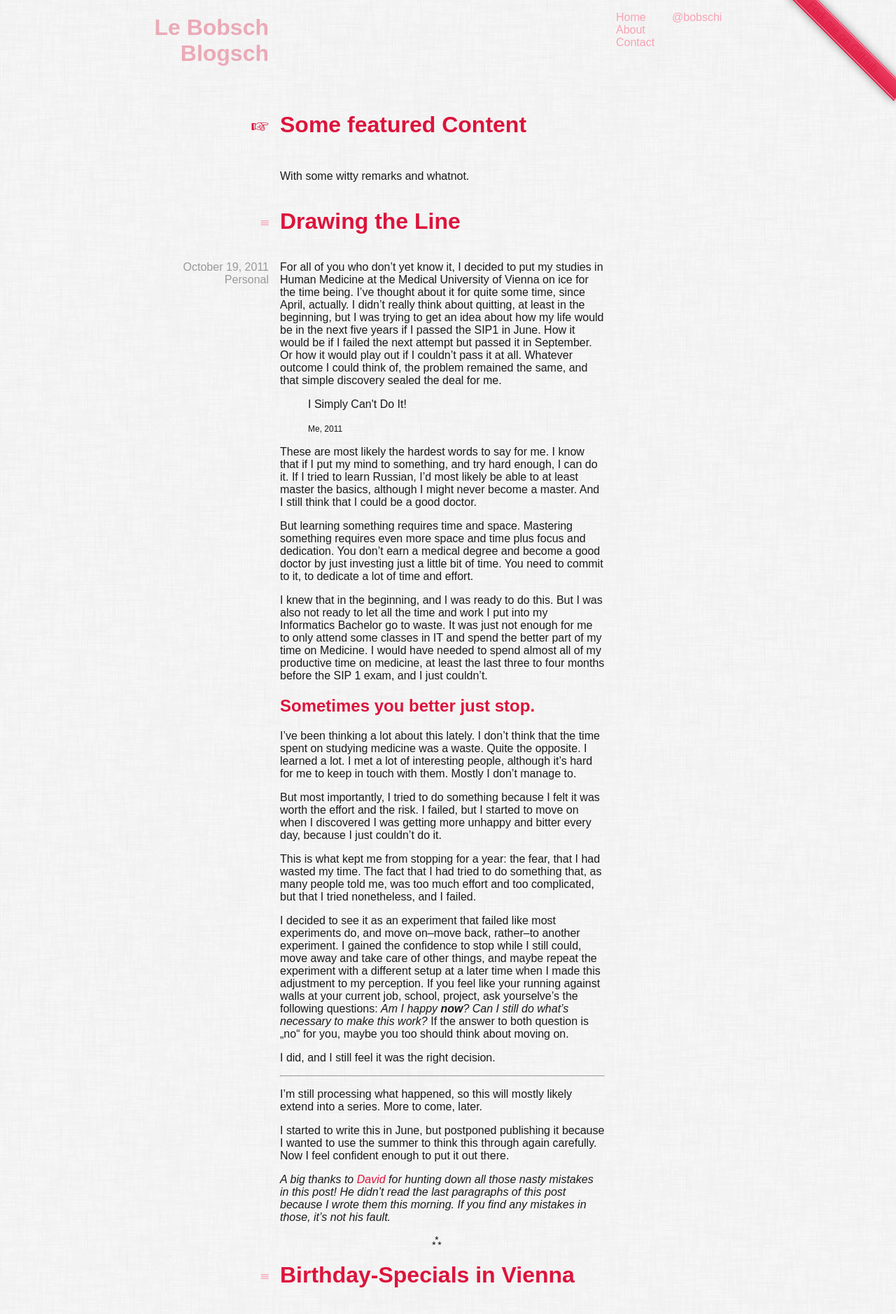
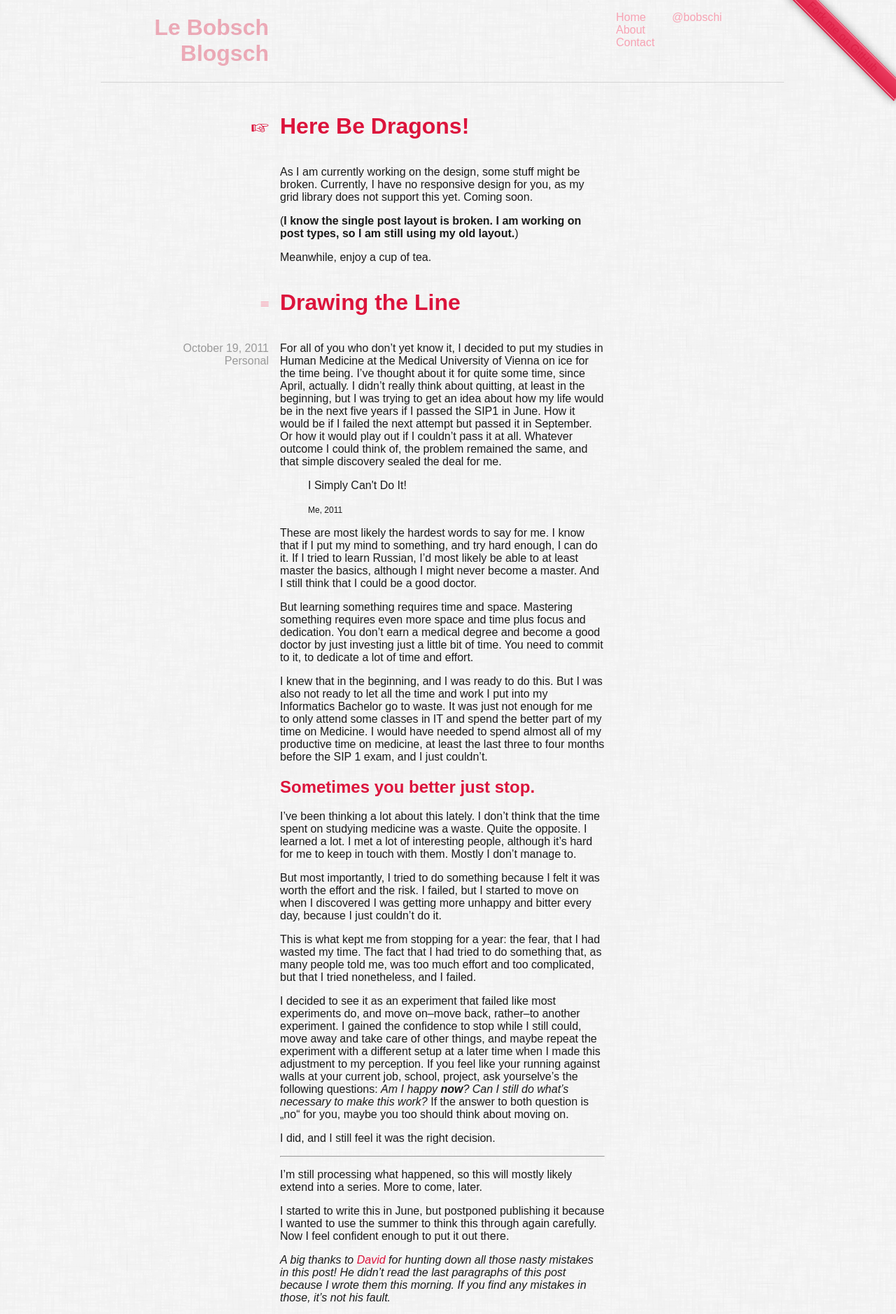
Before and after one commit to bobschi/lebobs.ch, a Jekyll site: the page built from index.html, in a window 1280 px wide. Shown: the top 1878 px of the page at 70% size. Built offline with Jekyll 4.4.1, drawn with Linux system fonts in a browser that asks for light colours; Markdown is read by kramdown in place of the engine named in the settings; the list of posts is cut into pages by our own code.

Commit message:
finetuning the index layout

```diff
--- a/css/bobschi.css
+++ b/css/bobschi.css
@@ -602,6 +602,12 @@
 .flushRight {
   text-align: right;
 }
+.fleshLeft {
+  text-align: left;
+}
+.center {
+  text-align: center;
+}
 header[role="banner"] hgroup {
   text-align: right;
 }
@@ -609,11 +615,11 @@
   padding-left: 0;
 }
 div[role="main"] article#featured .decoration {
-  margin-top: -1.5em;
+  padding-top: 0.5em;
 }
 div[role="main"] article#featured .decoration .flourish {
   font-size: 2em;
-  line-height: 1;
+  line-height: 0;
 }
 div[role="main"] article .decoration {
   text-align: right;
@@ -639,6 +645,9 @@
 }
 div[role="main"] article aside ul ul li:last-child:after {
   content: "";
+}
+div[role="main"] aside#pagination {
+  text-align: center;
 }
 div[role="main"] aside#pagination ul {
   list-style: none;
@@ -878,7 +887,7 @@
   clear: both;
 }
 header[role="banner"] {
-  margin-bottom: 1.375em;
+  margin-bottom: 1.4375em;
 }
 header[role="banner"] hgroup {
   float: left;
@@ -971,8 +980,11 @@
   margin-left: 1em;
   width: 4em;
 }
+div[role="main"] #pagination {
+  margin-top: 1.5em;
+}
 footer[role="contentinfo"] {
-  margin-top: 1.375em;
+  margin-top: 1.4375em;
 }
 footer[role="contentinfo"] #license,
 footer[role="contentinfo"] #feed,
@@ -1069,10 +1081,7 @@
   color: #f7a2b3;
 }
 header[role="banner"] {
-  border-color: rgba(255, 255, 255, 0.5);
-  border-style: solid;
-  border-width: 0;
-  border-bottom: 0.125em;
+  border-bottom: 0.0625em solid rgba(153, 153, 153, 0.333333334);
 }
 header[role="banner"] hgroup h1,
 header[role="banner"] hgroup h2 {
@@ -1099,10 +1108,7 @@
   border-bottom: 2px solid #fbd1d9;
 }
 footer[role="contentinfo"] {
-  border-color: rgba(255, 255, 255, 0.5);
-  border-style: solid;
-  border-width: 0;
-  border-bottom: 0.125em;
+  border-top: 0.0625em solid rgba(153, 153, 153, 0.333333334);
 }
 .debug {
   background: rgba(220, 20, 60, 0.25);
--- a/index.html
+++ b/index.html
@@ -1,7 +1,11 @@
 ---
 layout: index
 title: Le Bobsch Blogsch
-featured: Some featured Content
+featured: Here Be Dragons!
 ---
 
-With some witty remarks and whatnot.
+As I am currently working on the design, some stuff might be broken. Currently, I have no responsive design for you, as my grid library does not support this yet. Coming soon.
+
+(**I know the single post layout is broken. I am working on post types, so I am still using my old layout.**)
+
+Meanwhile, enjoy a cup of tea.
--- a/less/layout.less
+++ b/less/layout.less
@@ -173,6 +173,10 @@
       }
     }
   }
+
+  #pagination {
+    margin-top: @lineHeight /@em;
+  }
 }
 
 footer[role="contentinfo"] {
```
Also changed, not shown: less/color.less (+4 -12 lines), less/type.less (+5 -5 lines).
